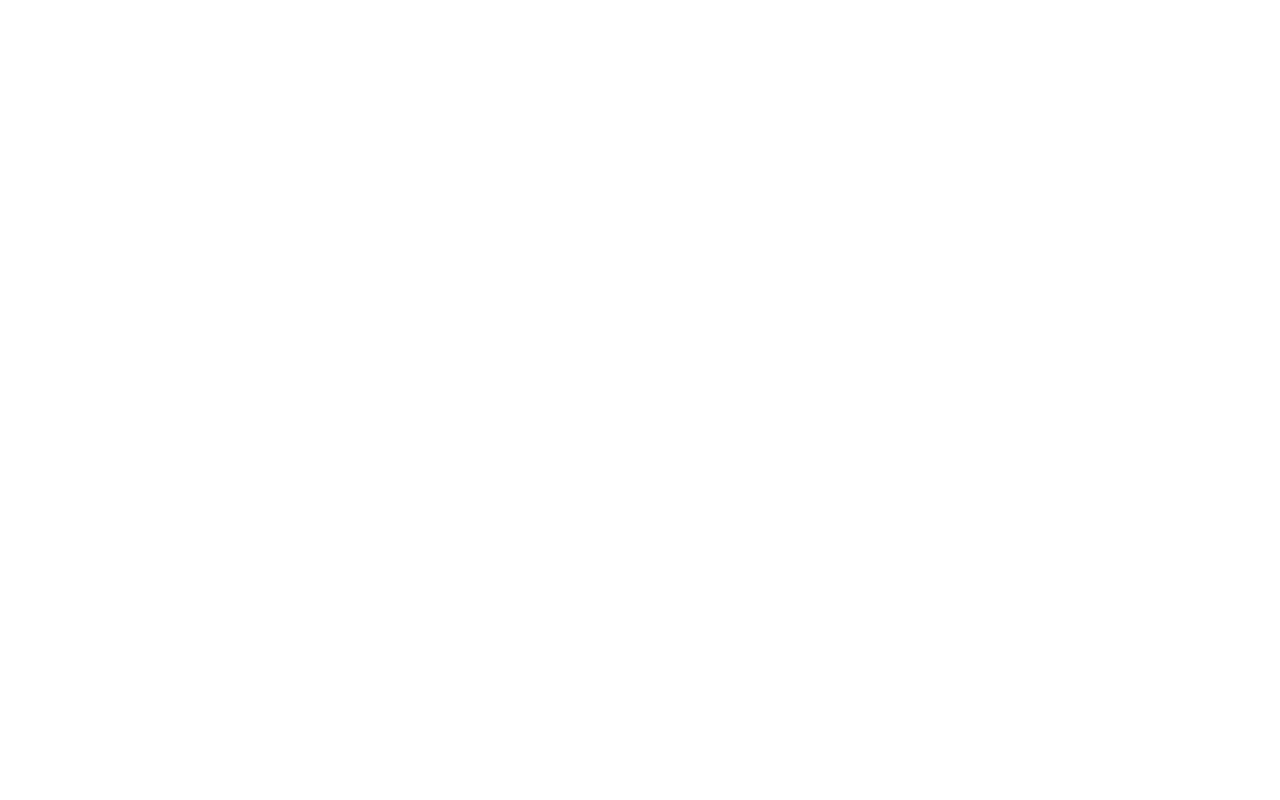
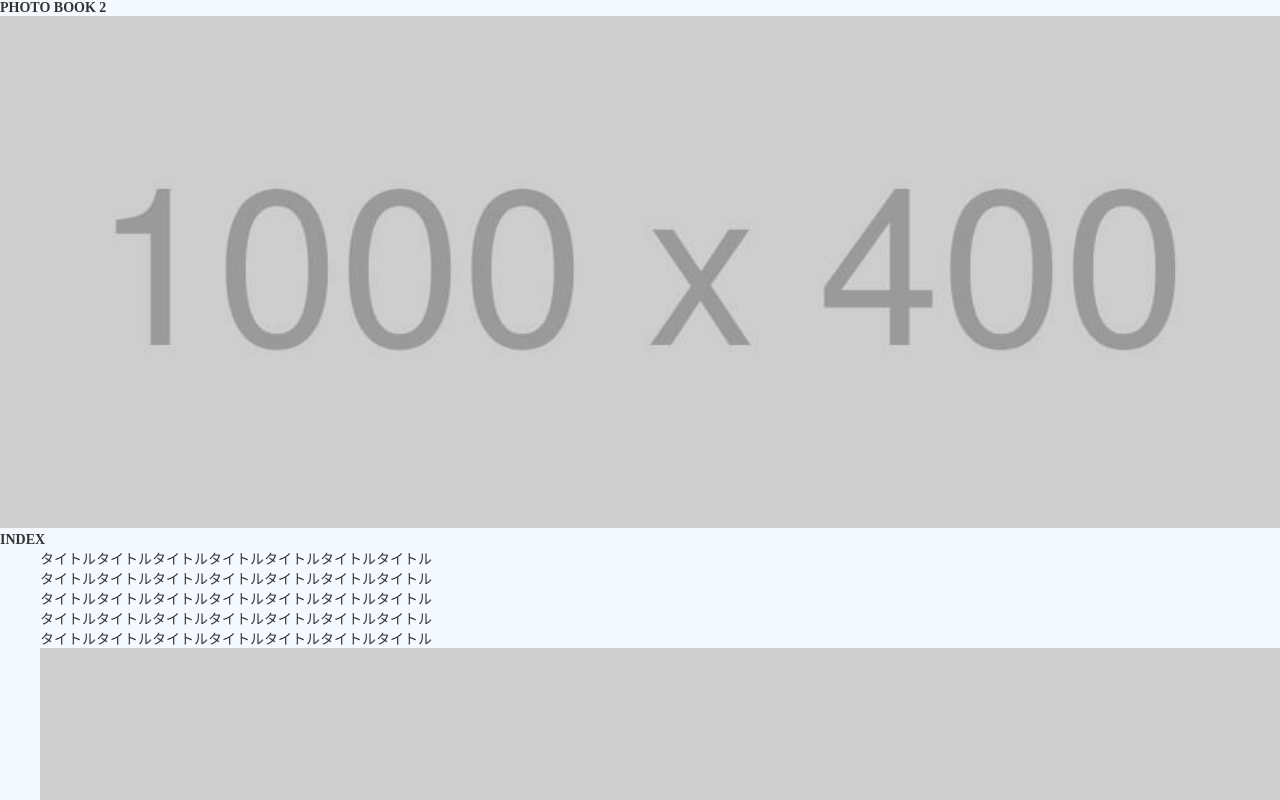
Before and after one commit to funxxfun/cs_photo_book2, a plain HTML site: page index.html in a window 1280 px wide. Shown: the top 800 px of the page. Drawn offline with Linux system fonts and the light colour scheme.

Commit message:
[Add]html

```diff
--- a/css/style.css
+++ b/css/style.css
@@ -0,0 +1,31 @@
+/* ここからリセットCSS */
+* {
+  margin: 0 auto;
+  box-sizing: border-box;
+  color: #333;
+  font-size: 14px;
+}
+body {
+  background-color: #f4f9ff;
+ }
+/* ここまでリセットCSS */
+/* ここから共通 */
+img {
+  width: 100%;
+}
+
+li{
+  list-style: none;
+}
+/* ここまで共通 */
+/* ここからheader */
+/* ここまでheader */
+
+/* ここからmain-visual */
+/* ここまでmain-visual */
+
+/* ここから */
+/* ここまで */
+
+/* ここからfooter */
+/* ここまでfooter */
--- a/index.html
+++ b/index.html
@@ -4,9 +4,51 @@
     <meta charset="UTF-8">
     <meta http-equiv="X-UA-Compatible" content="IE=edge">
     <meta name="viewport" content="width=device-width, initial-scale=1.0">
+    <link rel="stylesheet" href="css/style.css">
+    <link rel="shortcut icon" href="img/favicon.ico" type="img/x-icon">
     <title>PHOTO BOOK2</title>
   </head>
   <body>
+    <div class="container">
+      <header id="header">
+        <h1>PHOTO BOOK 2</h1>
+      </header>
+      <main>
+        <div id="main-visual" class="wrapper">
+          <img src="img/mainvisual.jpg" alt="倉庫の画像">
+        </div>
+        <div class="inner">
+          <section id="index" class="wrapper">
+            <h2 class="content-title">INDEX</h2>
+            <ol class="index-list">
+              <li class="list-item">タイトルタイトルタイトルタイトルタイトルタイトルタイトル</li>
+              <li class="list-item">タイトルタイトルタイトルタイトルタイトルタイトルタイトル</li>
+              <li class="list-item">タイトルタイトルタイトルタイトルタイトルタイトルタイトル</li>
+              <li class="list-item">タイトルタイトルタイトルタイトルタイトルタイトルタイトル</li>
+              <li class="list-item">タイトルタイトルタイトルタイトルタイトルタイトルタイトル</li>
+            </ol>
+          </section>
+          <ul crass="wrapper">
+            <li class="index-img"><img src="img/photo1.jpg" alt=""></li>
+            <li class="index-img"><img src="img/photo2.jpg" alt=""></li>
+            <li class="index-img"><img src="img/photo3.jpg" alt=""></li>
+            <li class="index-img"><img src="img/photo4.jpg" alt=""></li>
+          </ul>
+          <section id="detail" class="wrapper">
+            <h2 class="content-title">DETAIL</h2>
+            <div class="detail-title">
+
+            </div>
+            <div class="detail-text">
+              <p></p>
+              <a href="index.html">オンラインストアで見る</a>
+            </div>
+          </section>
+        </div>
+
+      </main>
+      <footer class="footer"><p>&copy; 2021 PHOTO BOOK 2</p></footer>
+    </div>
 
   </body>
 </html>
```
Lines whose indentation alone changed are shown as unchanged.
